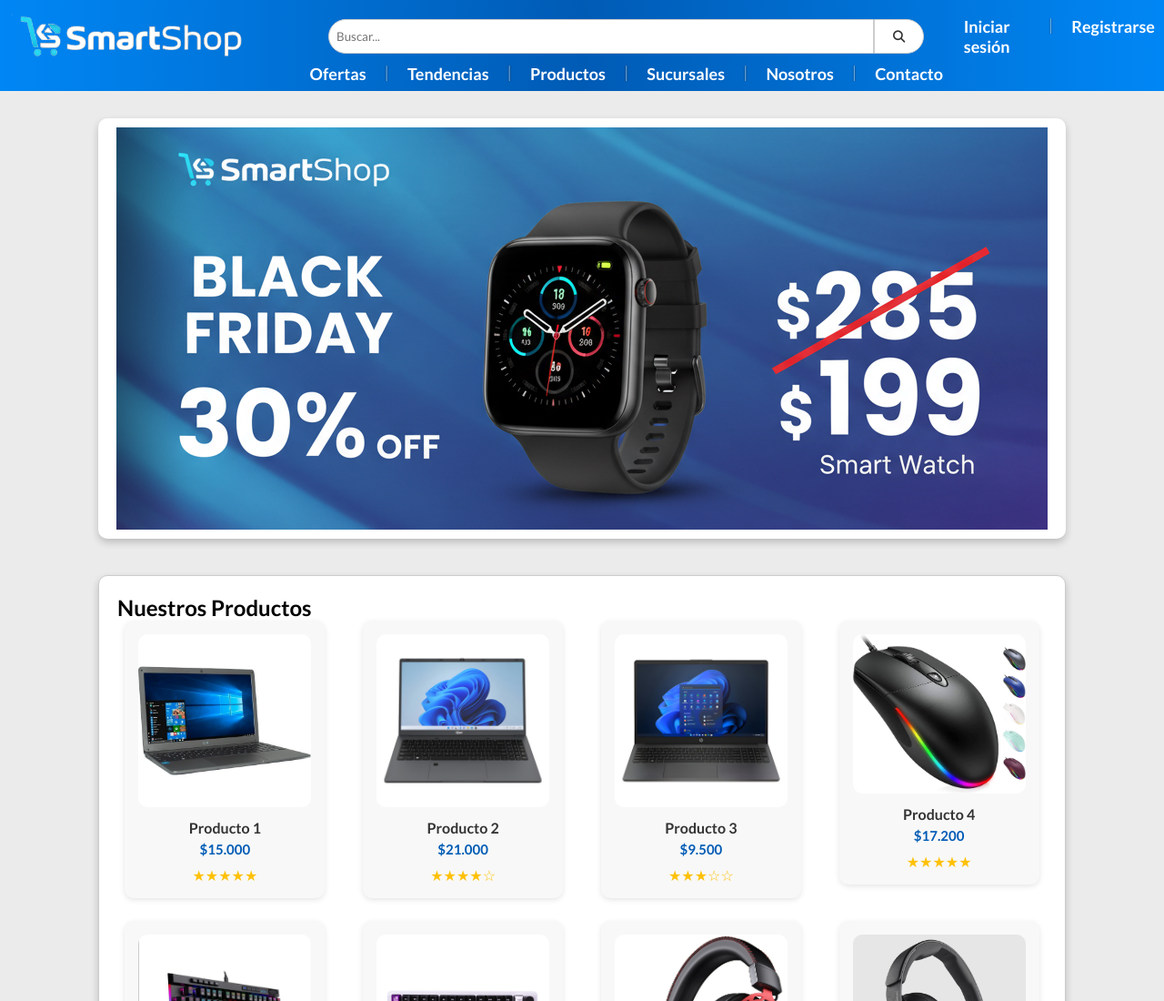
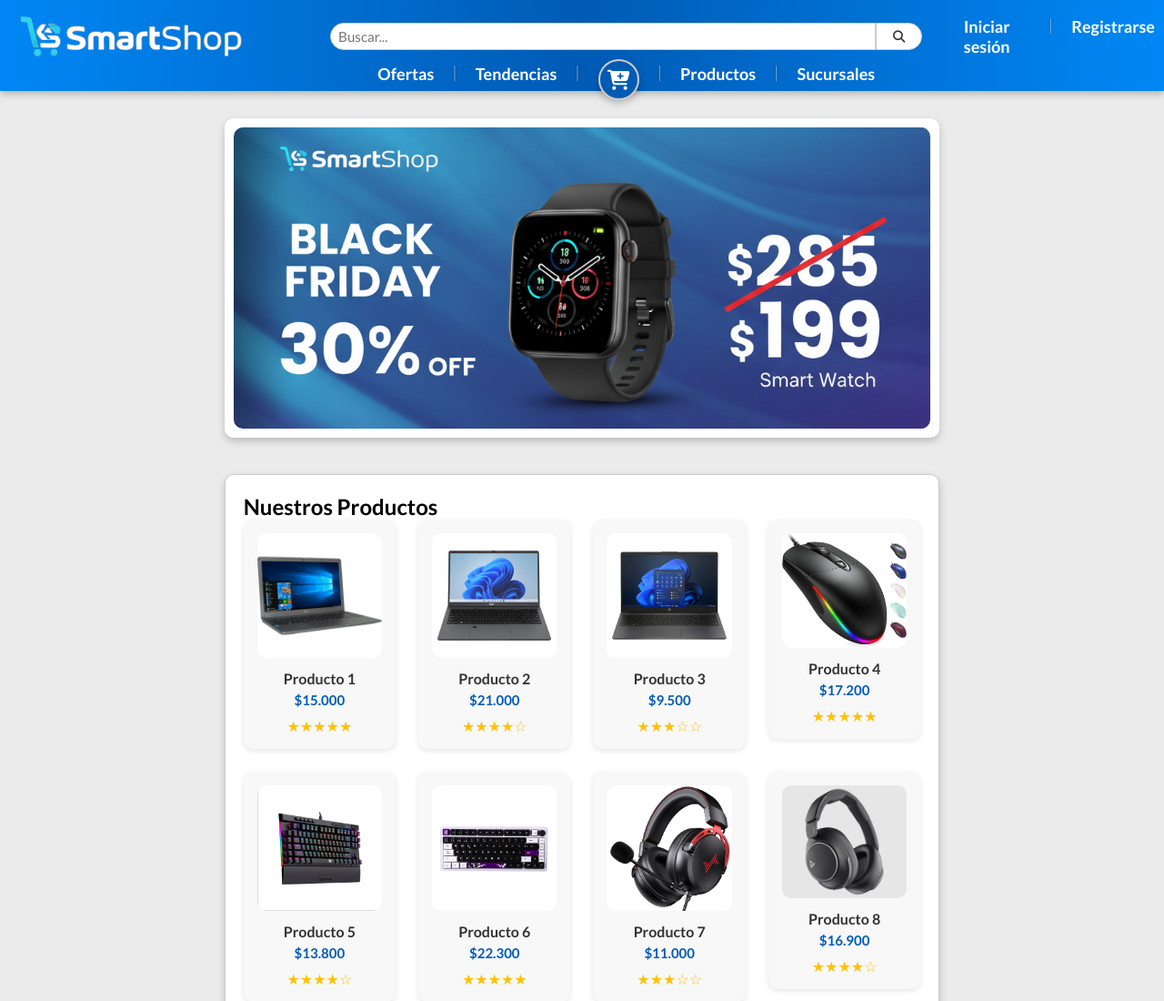
Before and after one commit to RLSAliaz/ShopSmart, a plain HTML site: page Index.html in a window 1280 px wide. Shown: the top 1100 px of the page at 91% size. Drawn offline with Linux system fonts and the light colour scheme; a script that the page names is missing.

Commit message:
agregado del boton carrito y ajustes sobre el banner principal

```diff
--- a/Index.html
+++ b/Index.html
@@ -3,56 +3,57 @@
 <head>
   <meta charset="utf-8">
   <meta name="viewport" content="width=device-width,initial-scale=1">
-        <title>Mi página</title>
-        <meta name="description" content="Descripción breve de la página.">
-        <!-- Enlaza tu CSS aquí -->
+  <title>SmartShop</title>
+  <meta name="description" content="Tienda online de SmartShop.">
   <link rel="stylesheet" href="styles.css">
   <link rel="stylesheet" href="https://cdnjs.cloudflare.com/ajax/libs/font-awesome/6.5.0/css/all.min.css">
-        <link rel="preconnect" href="https://fonts.googleapis.com">
-        <link rel="preconnect" href="https://fonts.gstatic.com" crossorigin>
-        <link href="https://fonts.googleapis.com/css2?family=Lato:ital,wght@0,100;0,300;0,400;0,700;0,900;1,100;1,300;1,400;1,700;1,900&display=swap" rel="stylesheet">
-
+  <link href="https://fonts.googleapis.com/css2?family=Lato:wght@400;700;900&display=swap" rel="stylesheet">
 </head>
 <body>
-        <!-- Cabecera -->
+
+  <!-- CABECERA -->
   <header>
-            <img  src="Imagenes/LogoSmartShop.png" alt="Logo" class = "logo"   width = 270px ;
-        height = 60px ; >
+    <img src="Imagenes/LogoSmartShop.png" alt="Logo" class="logo">
 
-        <ul class= "opcionesUsuario">
+    <ul class="opcionesUsuario">
       <li><a href="#">Iniciar sesión</a></li>
-            <li><p href="#" class="separador">|</p></li>
+      <li><p class="separador">|</p></li>
       <li><a href="#">Registrarse</a></li>
     </ul>
 
     <form action="a" method="get" class="barraDeBusqueda">
       <input type="text" placeholder="Buscar...">
       <button type="submit"><i class="fa-solid fa-magnifying-glass"></i></button>
-
     </form>
 
-            <nav >
+    <nav>
       <ul>
-
         <li><a href="#">Ofertas</a></li>
         <li><a href="#" class="separador">|</a></li>
         <li><a href="#">Tendencias</a></li>
         <li><a href="#" class="separador">|</a></li>
+
+
+        <!-- BOTÓN DEL CARRITO -->
+        <li class="boton-carrito">
+             <i class="fa-solid fa-cart-plus"></i>
+             <span class="tooltip">Mi carrito</span>
+        </li>
+
+        <li><a href="#" class="separador">|</a></li>
         <li><a href="#">Productos</a></li>
         <li><a href="#" class="separador">|</a></li>
         <li><a href="#">Sucursales</a></li>
-                    <li><a href="#" class="separador">|</a></li>
-                    <li><a href="#">Nosotros</a></li>
-                    <li><a href="#" class="separador">|</a></li>
-                    <li><a href="#">Contacto</a></li>
       </ul>
     </nav>
   </header>
 
-        <!-- Contenido principal -->
+  <!-- CONTENIDO PRINCIPAL -->
   <main>
+    <div class="contenedor BannerPrincipal">
+      <img src="Imagenes/watermarked-51a2089a-1c37-4098-8dbf-eaf5e4b1c64f.png" alt="Banner Principal">
+    </div>
 
-            <div class="contenedor BannerPrincipal" ><img src="Imagenes/watermarked-51a2089a-1c37-4098-8dbf-eaf5e4b1c64f.png" alt="Banner Principal"></div>
     <section class="ventanaDeProductos">
       <h2 class="tituloProductos">Nuestros Productos</h2>
 
@@ -114,17 +115,13 @@
         </div>
       </div>
     </section>
-
-
-
   </main>
 
-        <!-- Pie de página -->
+  <!-- FOOTER -->
   <footer>
     <p>© 2025 SmartShop. Todos los derechos reservados.</p>
   </footer>
 
-        <!-- Scripts -->
   <script src="script.js" defer></script>
 </body>
 </html>
--- a/styles.css
+++ b/styles.css
@@ -20,8 +20,9 @@ header {
   height: 100px;
   align-items: center;
   text-align: center;
+  position: relative;
   z-index: 100;
-  box-shadow: 0 4px 8px rgba(0, 0, 0, 0.2);
+  box-shadow: 0 3px 8px rgba(0, 0, 0, 0.25); /* igual al botón del carrito */
 }
 
 /* Logo */
@@ -64,13 +65,14 @@ header {
 .barraDeBusqueda input[type="text"] {
   width: 100%;
   max-width: 600px;
-  padding: 8px;
+  padding: 5px 8px; /* antes 8px → más compacto */
   border: 1px solid #ccc;
   border-radius: 25px 0 0 25px;
+  font-size: 0.95rem; /* opcional: mantiene equilibrio visual */
 }
 
 .barraDeBusqueda button {
-  padding: 10px 20px;
+  padding: 6px 18px; /* antes 10px 20px → más bajo */
   border: 1px solid #ccc;
   background-color: #ffffff;
   color: #333;
@@ -81,12 +83,13 @@ header {
 
 /* Barra de navegación */
 nav {
-  grid-column: 2/3;
-  grid-row: 2/3;
+  grid-column: 2 / 3;
+  grid-row: 2 / 3;
   display: flex;
   justify-content: center;
-  position: sticky;
-  top: 0;
+  align-self: end;       /* alinea el nav al borde inferior de la fila del grid */
+  margin: 0;             /* elimina márgenes que puedan empujar hacia arriba */
+  position: relative;    /* mantiene dentro del flujo del grid */
 }
 
 nav ul {
@@ -110,6 +113,74 @@ nav ul li a {
   text-shadow: 1px 0 1px rgba(0, 0, 0, 0.2),
                -1px 0 1px rgba(0, 0, 0, 0.2);
   line-height: 1;
+}
+.separador {
+  pointer-events: none;
+  color: rgba(255, 255, 255, 0.4);
+  font-weight: normal;
+  font-size: 18px;
+  text-shadow: 1px 0 1px rgba(0, 0, 0, 0.2),
+               -1px 0 1px rgba(0, 0, 0, 0.2);
+  line-height: 1;
+}
+
+.boton-carrito {
+  position: relative;
+  top: -5px;                        /* 5px más arriba */
+  background-color: #005bb5;        /* color central del header */
+  border: 2px solid #ccc;          /* reborde blanco */
+  border-radius: 50%;
+  width: 45px;
+  height: 45px;
+  display: flex;
+  align-items: center;
+  justify-content: center;
+  box-shadow: 0 3px 8px rgba(0, 0, 0, 0.25);
+  cursor: pointer;
+  transition: all 0.3s ease;
+}
+
+.boton-carrito i {
+  color: white;                      /* icono blanco */
+  font-size: 22px;
+}
+
+/* Hover */
+.boton-carrito:hover {
+  transform: scale(1.1);
+  box-shadow: 0 4px 12px rgba(0, 0, 0, 0.3);
+}
+
+/* Tooltip */
+.boton-carrito .tooltip {
+  position: absolute;
+  bottom: -35px;
+  left: 50%;
+  transform: translateX(-50%);
+  background-color: #333;
+  color: #ccc;
+  font-size: 14px;
+  padding: 5px 10px;
+  border-radius: 6px;
+  opacity: 0;
+  pointer-events: none;
+  transition: opacity 0.3s ease;
+  white-space: nowrap;
+}
+
+.boton-carrito .tooltip::after {
+  content: "";
+  position: relative;
+  top: -10px;
+  left: 50%;
+  transform: translateX(-50%);
+  border-width: 5px;
+  border-style: solid;
+  border-color: transparent transparent #333 transparent;
+}
+
+.boton-carrito:hover .tooltip {
+  opacity: 1;
 }
 
 /* ==========================
@@ -135,7 +206,10 @@ main {
   box-shadow: 0 4px 8px rgba(0, 0, 0, 0.2);
   border-radius: 10px;
 }
-
+.BannerPrincipal img {
+  width: 100%;
+  border-radius: 10px;
+}
 /* ==========================
    VENTANA DE PRODUCTOS
 ========================== */
```
Lines whose indentation alone changed are shown as unchanged.
